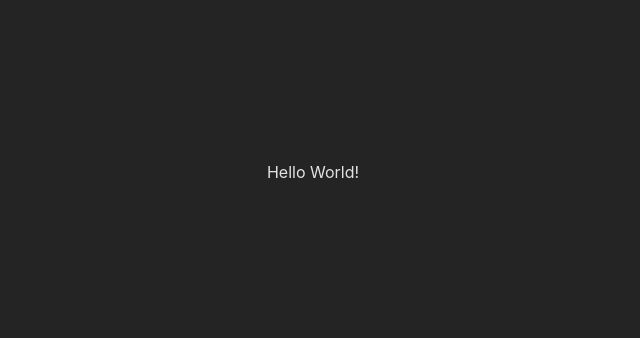
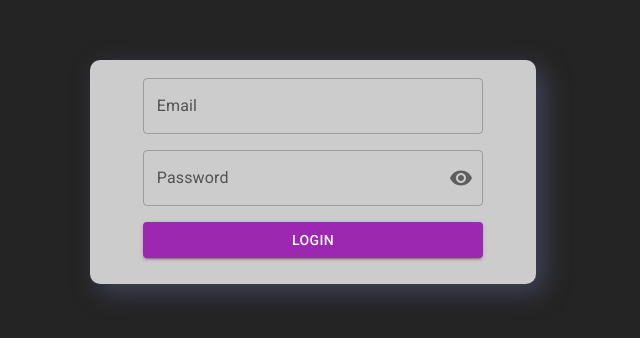
Before and after one commit to sebastian-jedrzejewski/cloze-generator, a React (Vite) app in the folder frontend/: page /login in a window 1280 px wide. Shown: the part 228-566 px from the top of the page, without its empty margins (327-967 px from the left). Built offline with nearby package versions, Linux system fonts and the light colour scheme.

Commit message:
[FRONTEND] Login functionality started

```diff
--- a/frontend/package.json
+++ b/frontend/package.json
@@ -21,6 +21,7 @@
     "formik": "^2.4.6",
     "react": "^18.3.1",
     "react-dom": "^18.3.1",
+    "react-router-dom": "^6.25.1",
     "yup": "^1.4.0"
   },
   "devDependencies": {
--- /dev/null
+++ b/frontend/src/components/Forms/auth/LoginForm.tsx
@@ -0,0 +1,39 @@
+import { Box, Button } from "@mui/material";
+import { useFormik } from "formik";
+import * as Yup from "yup";
+
+import AuthCard from "../../UI/AuthCard";
+import Input from "../common/Input";
+import PasswordInput from "./PasswordInput";
+
+const LoginForm = () => {
+  const formik = useFormik({
+    initialValues: { email: "", password: "" },
+    validationSchema: Yup.object({
+      email: Yup.string().required("This field is required"),
+      password: Yup.string().required("This field is required"),
+    }),
+    onSubmit: (values) => {
+      console.log(values);
+    },
+  });
+
+  return (
+    <AuthCard>
+      <Box component="form" onSubmit={formik.handleSubmit}>
+        <Input id="email" label={"Email"} formik={formik} />
+        <PasswordInput id="password" label={"Password"} formik={formik} />
+        <Button
+          sx={{ mt: "0.5rem", width: "80%", mb: "1rem" }}
+          variant="contained"
+          color="secondary"
+          type="submit"
+        >
+          {"Login"}
+        </Button>
+      </Box>
+    </AuthCard>
+  );
+};
+
+export default LoginForm;
--- /dev/null
+++ b/frontend/src/components/Forms/auth/PasswordInput.tsx
@@ -0,0 +1,101 @@
+import {
+  FormControl,
+  IconButton,
+  InputAdornment,
+  InputLabel,
+  OutlinedInput,
+} from "@mui/material";
+
+import { Visibility, VisibilityOff } from "@mui/icons-material";
+import React, { useState } from "react";
+
+import ErrorMessage from "../../UI/ErrorMessage";
+
+type Props = {
+  id: string;
+  label: string;
+  // eslint-disable-next-line @typescript-eslint/no-explicit-any
+  formik: any;
+  defaultOutlineColor?: string;
+  hoverOutlineColor?: string;
+  focusedOutlineColor?: string;
+};
+
+const PasswordInput: React.FC<Props> = (props) => {
+  const {
+    id,
+    label,
+    formik,
+    defaultOutlineColor,
+    hoverOutlineColor,
+    focusedOutlineColor,
+  } = props;
+  const { touched, errors } = formik;
+
+  const [showPassword, setShowPassword] = useState(false);
+
+  const handleClickShowPassword = () => setShowPassword((show) => !show);
+
+  const errorMessage = touched[id] && errors[id] ? errors[id].toString() : null;
+
+  return (
+    <FormControl
+      sx={{
+        width: "80%",
+        mt: !errorMessage ? "0.5rem" : 0,
+        mb: !errorMessage ? "0.5rem" : 0,
+      }}
+      variant="outlined"
+    >
+      <InputLabel
+        htmlFor={id}
+        sx={{
+          "&.Mui-focused": {
+            color: "dimgray",
+          },
+        }}
+      >
+        {label}
+      </InputLabel>
+      <OutlinedInput
+        type={showPassword ? "text" : "password"}
+        endAdornment={
+          <InputAdornment position="end">
+            <IconButton
+              aria-label="toggle password visibility"
+              onClick={handleClickShowPassword}
+              edge="end"
+            >
+              {showPassword ? <VisibilityOff /> : <Visibility />}
+            </IconButton>
+          </InputAdornment>
+        }
+        label={label}
+        error={!!errorMessage}
+        {...formik.getFieldProps(id)}
+        sx={{
+          "& .MuiOutlinedInput-notchedOutline": {
+            borderColor: errorMessage ? "red" : defaultOutlineColor || "grey",
+          },
+          "&:hover .MuiOutlinedInput-notchedOutline": {
+            borderColor: errorMessage ? "red" : hoverOutlineColor || "darkgrey",
+          },
+          "&.Mui-focused .MuiOutlinedInput-notchedOutline": {
+            borderColor: errorMessage
+              ? "red"
+              : focusedOutlineColor || "darkgrey",
+          },
+        }}
+      />
+      {errorMessage && (
+        <ErrorMessage
+          message={errorMessage}
+          sx={{ mt: "0.4rem" }}
+          alertStyle={{ flex: 1 }}
+        />
+      )}
+    </FormControl>
+  );
+};
+
+export default PasswordInput;
--- /dev/null
+++ b/frontend/src/components/Forms/common/Input.tsx
@@ -0,0 +1,108 @@
+import {
+  FormControl,
+  InputLabel,
+  OutlinedInput,
+  SxProps,
+  Theme,
+} from "@mui/material";
+import ErrorMessage from "../../UI/ErrorMessage";
+
+type Props = {
+  id: string;
+  label: string;
+  // eslint-disable-next-line @typescript-eslint/no-explicit-any
+  formik: any;
+  type?: string;
+  variant?: "standard" | "outlined" | "filled";
+  sx?: SxProps<Theme>;
+  className?: string;
+  multiline?: boolean;
+  minRows?: number;
+  maxRows?: number;
+  maxLength?: number;
+  disabled?: boolean;
+  defaultOutlineColor?: string;
+  hoverOutlineColor?: string;
+  focusedOutlineColor?: string;
+};
+
+const Input: React.FC<Props> = (props) => {
+  const {
+    id,
+    label,
+    formik,
+    type,
+    variant,
+    sx,
+    className,
+    multiline,
+    minRows,
+    maxRows,
+    maxLength,
+    disabled,
+    defaultOutlineColor,
+    hoverOutlineColor,
+    focusedOutlineColor,
+  } = props;
+  const { touched, errors } = formik;
+
+  const errorMessage = touched[id] && errors[id] ? errors[id].toString() : null;
+
+  return (
+    <FormControl
+      className={className}
+      variant={variant || "outlined"}
+      sx={{
+        width: "80%",
+        mt: !errorMessage ? "0.5rem" : 0,
+        mb: !errorMessage ? "0.5rem" : 0,
+        ...sx,
+      }}
+    >
+      <InputLabel
+        htmlFor={id}
+        sx={{
+          "&.Mui-focused": {
+            color: "dimgray",
+          },
+        }}
+      >
+        {label}
+      </InputLabel>
+      <OutlinedInput
+        inputProps={{ maxLength }}
+        id={id}
+        label={label}
+        type={type || "text"}
+        error={!!errorMessage}
+        multiline={multiline}
+        minRows={minRows}
+        maxRows={maxRows}
+        disabled={disabled}
+        {...formik.getFieldProps(id)}
+        sx={{
+          "& .MuiOutlinedInput-notchedOutline": {
+            borderColor: errorMessage ? "red" : defaultOutlineColor || "grey",
+          },
+          "&:hover .MuiOutlinedInput-notchedOutline": {
+            borderColor: errorMessage ? "red" : hoverOutlineColor || "darkgrey",
+          },
+          "&.Mui-focused .MuiOutlinedInput-notchedOutline": {
+            borderColor: errorMessage
+              ? "red"
+              : focusedOutlineColor || "darkgrey",
+          },
+        }}
+      />
+      {errorMessage && (
+        <ErrorMessage
+          message={errorMessage}
+          sx={{ mt: "0.4rem" }}
+          alertStyle={{ flex: 1 }}
+        />
+      )}
+    </FormControl>
+  );
+};
+
+export default Input;
--- /dev/null
+++ b/frontend/src/components/UI/AuthCard.tsx
@@ -0,0 +1,24 @@
+import { PropsWithChildren } from "react";
+import { Box } from "@mui/material";
+
+const AuthCard: React.FC<PropsWithChildren> = (props) => {
+  return (
+    <Box
+      sx={{
+        backgroundColor: "#ccc",
+        width: { xs: "100%", md: "50%", lg: "35%" },
+        borderRadius: "10px",
+        boxShadow: "8px 8px 24px 0px rgba(66, 68, 90, 1)",
+        WebkitBoxShadow: "8px 8px 24px 0px rgba(66, 68, 90, 1)",
+        textAlign: "center",
+        padding: "10px",
+        zIndex: 1,
+        color: "#000",
+      }}
+    >
+      {props.children}
+    </Box>
+  );
+};
+
+export default AuthCard;
--- /dev/null
+++ b/frontend/src/components/UI/ErrorMessage.tsx
@@ -0,0 +1,27 @@
+import { Alert, Box, SxProps, Theme } from "@mui/material";
+
+type Props = {
+  message: string;
+  sx?: SxProps<Theme>;
+  alertStyle?: SxProps<Theme>;
+};
+
+const ErrorMessage: React.FC<Props> = (props) => {
+  return (
+    <Box
+      sx={{
+        display: "flex",
+        justifyContent: "center",
+        alignItems: "center",
+        marginY: "1rem",
+        ...props.sx,
+      }}
+    >
+      <Alert severity="error" sx={props.alertStyle}>
+        {props.message}
+      </Alert>
+    </Box>
+  );
+};
+
+export default ErrorMessage;
--- a/frontend/src/index.css
+++ b/frontend/src/index.css
@@ -26,8 +26,17 @@ body {
   margin: 0;
   display: flex;
   place-items: center;
-  min-width: 320px;
+  /* min-width: 320px; */
+  /* width: 100%; */
   min-height: 100vh;
+  /* background-color: red; */
+}
+
+#root {
+  display: flex;
+  justify-content: center;
+  align-items: center;
+  width: 100%;
 }
 
 h1 {
--- a/frontend/src/main.tsx
+++ b/frontend/src/main.tsx
@@ -1,6 +1,5 @@
 import React from "react";
 import ReactDOM from "react-dom/client";
-import App from "./App.tsx";
 import "./index.css";
 
 import "@fontsource/roboto/300.css";
@@ -8,8 +7,12 @@ import "@fontsource/roboto/400.css";
 import "@fontsource/roboto/500.css";
 import "@fontsource/roboto/700.css";
 
+import { RouterProvider } from "react-router-dom";
+
+import router from "./router/router";
+
 ReactDOM.createRoot(document.getElementById("root")!).render(
   <React.StrictMode>
-    <App />
+    <RouterProvider router={router} />
   </React.StrictMode>,
 );
--- /dev/null
+++ b/frontend/src/pages/Auth/LoginPage.tsx
@@ -0,0 +1,7 @@
+import LoginForm from "../../components/Forms/auth/LoginForm";
+
+const LoginPage = () => {
+  return <LoginForm />;
+};
+
+export default LoginPage;
--- /dev/null
+++ b/frontend/src/router/router.tsx
@@ -0,0 +1,17 @@
+import { createBrowserRouter } from "react-router-dom";
+
+import LoginPage from "../pages/Auth/LoginPage";
+import App from "../App";
+
+const router = createBrowserRouter([
+  {
+    path: "",
+    element: <App />,
+  },
+  {
+    path: "login",
+    element: <LoginPage />,
+  },
+]);
+
+export default router;
```
Also changed, not shown: 1 other file (tests, documents, lock files or other folders).
